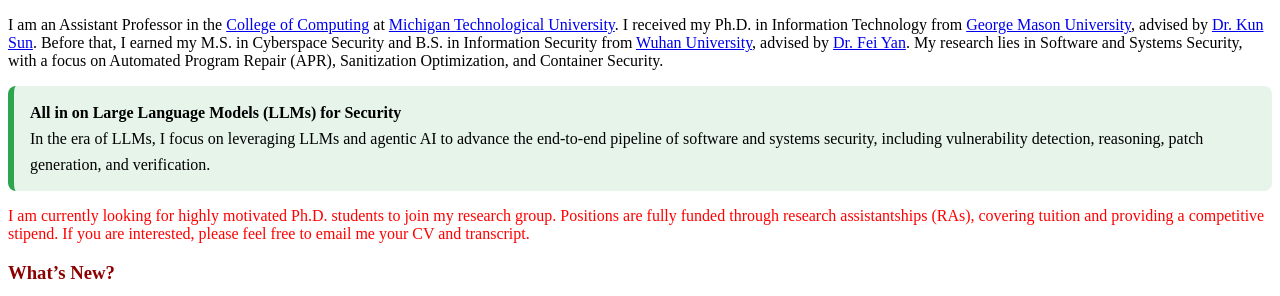
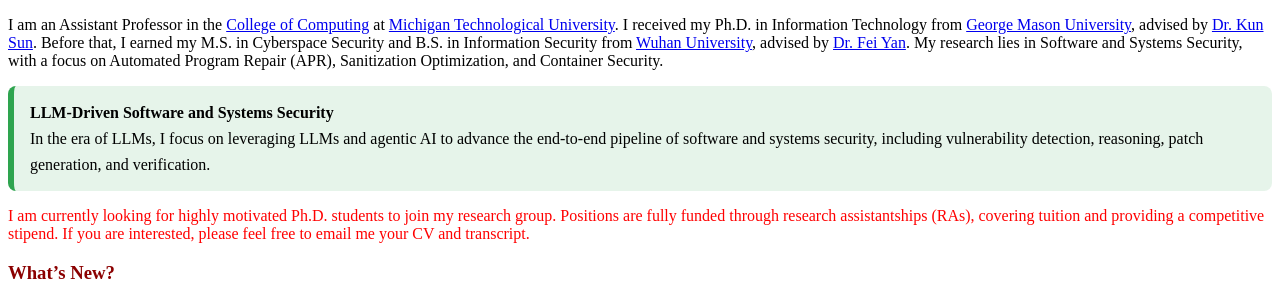
Before and after one commit to YunlongXing/yunlongxing.github.io, a Jekyll site: the page built from _pages/includes/intro.md, in a window 1280 px wide. Shown: the part 401-697 px from the top of the page. Built offline with Jekyll 4.4.1, drawn with Linux system fonts in a browser that asks for light colours; our own code applies the rules of GitHub Pages for plain Markdown files.

Commit message:
Update intro section to emphasize LLMs in security

```diff
--- a/_pages/includes/intro.md
+++ b/_pages/includes/intro.md
@@ -1,7 +1,7 @@
 I am an Assistant Professor in the [College of Computing][College of Computing] at [Michigan Technological University][Michigan Technological University]. I received my Ph.D. in Information Technology from [George Mason University][George Mason University], advised by [Dr. Kun Sun][Dr. Kun Sun]. Before that, I earned my M.S. in Cyberspace Security and B.S. in Information Security from [Wuhan University][Wuhan University], advised by [Dr. Fei Yan][Dr. Fei Yan]. My research lies in Software and Systems Security, with a focus on Automated Program Repair (APR), Sanitization Optimization, and Container Security.
 
 <div style="background-color:#e6f4ea; border-left:6px solid #2ea44f; padding:14px 16px; border-radius:8px; margin-bottom:8px; line-height:1.6;">
-  <strong>All in on Large Language Models (LLMs) for Security</strong><br>
+  <strong>LLM-Driven Software and Systems Security</strong><br>
   In the era of LLMs, I focus on leveraging LLMs and agentic AI to advance the end-to-end pipeline of software and systems security, including vulnerability detection, reasoning, patch generation, and verification.
 </div>
 
```
